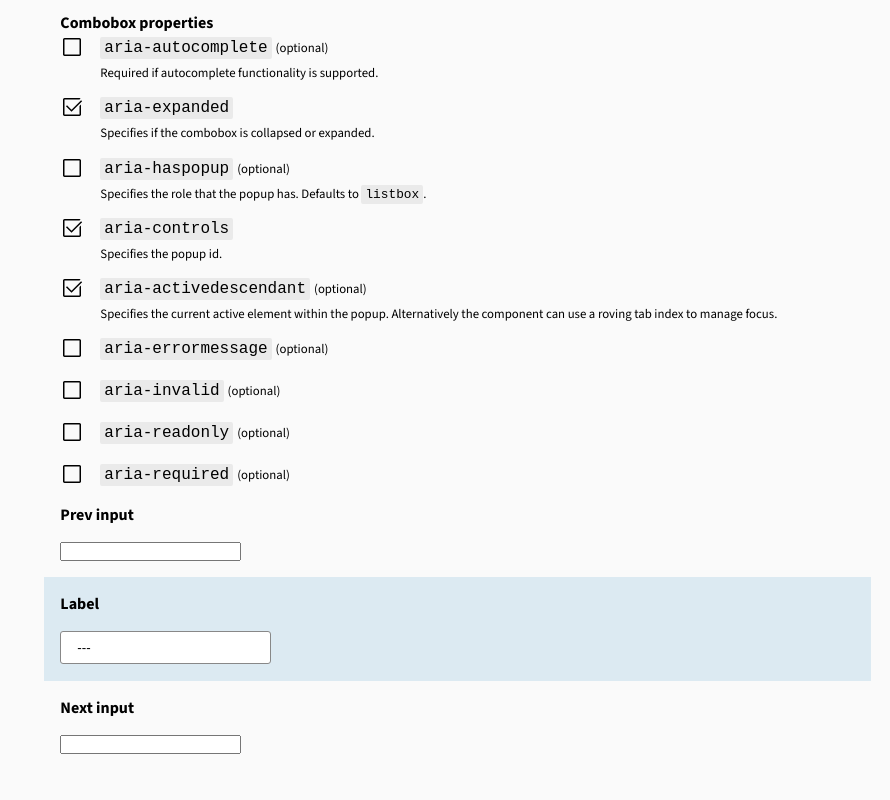
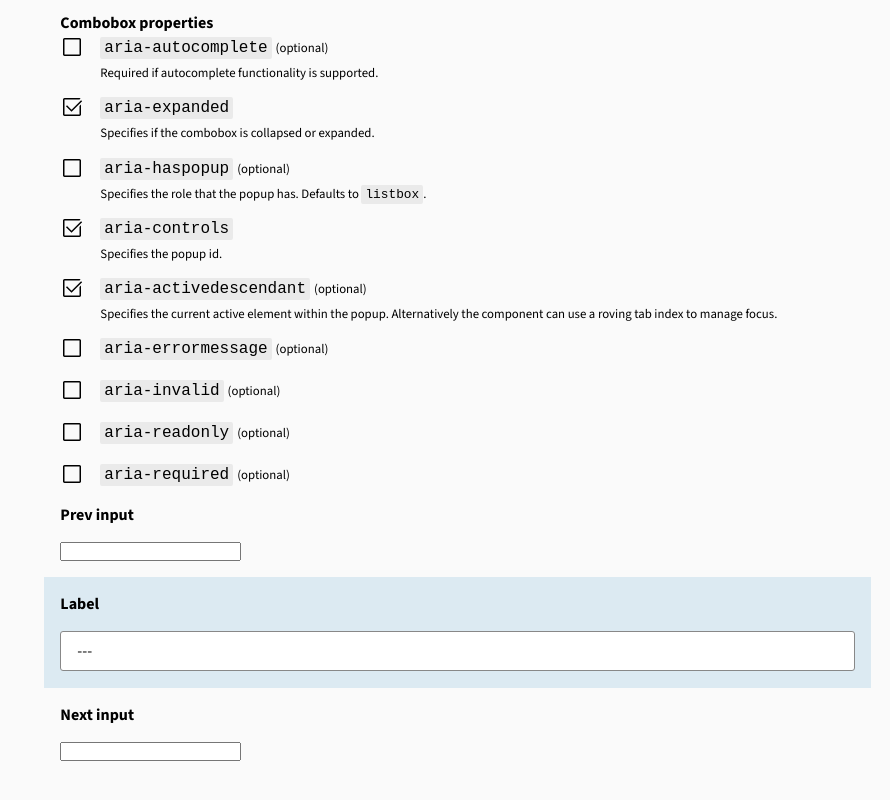
Before and after one commit to qroll/roll-web-lab, a Next.js app: page /a11y/combobox/aria-activedescendant in a window 1280 px wide. Shown: the part 559-1359 px from the top of the page, without its empty margins (390-1280 px from the left). Built offline with nearby package versions, Linux system fonts and the light colour scheme.

Commit message:
Attempt to fix Talkback behaviour

```diff
--- a/src/components/combobox/combobox-with-aria-activedescendant.tsx
+++ b/src/components/combobox/combobox-with-aria-activedescendant.tsx
@@ -38,9 +38,8 @@ export function ComboboxWithAriaActivedescendant(props: ComboboxWithAriaActivede
           aria-expanded={expanded}
           id="dropdown-input"
           ref={comboboSelectionRef}
+          tabIndex={0}
           $expanded={expanded}
-          readOnly
-          value={selectedItem ? selectedItem.label : "---"}
           onBlur={(e) => {
             if (
               !e.nativeEvent.relatedTarget ||
@@ -122,7 +121,9 @@ export function ComboboxWithAriaActivedescendant(props: ComboboxWithAriaActivede
                 break;
             }
           }}
-        />
+        >
+          {selectedItem ? selectedItem.label : "---"}
+        </ComboboxSelection>
         <ComboboxListPositioning>
           <ComboboxList $expanded={expanded} role="listbox" id="dropdown-listitem-popup">
             <ComboboxListItem
@@ -190,7 +191,7 @@ const Label = styled.label`
   margin: 0 0 1rem 0;
 `;
 
-const ComboboxSelection = styled.input<{ $expanded: boolean }>`
+const ComboboxSelection = styled.div<{ $expanded: boolean }>`
   background: #fff;
   border: 1px solid #888;
   border-radius: 3px;
```
Also changed, not shown: src/components/combobox/combobox-with-tabindex.tsx (+11 -5 lines).
